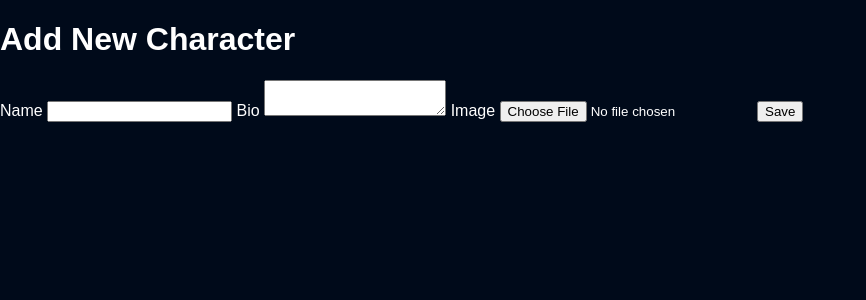
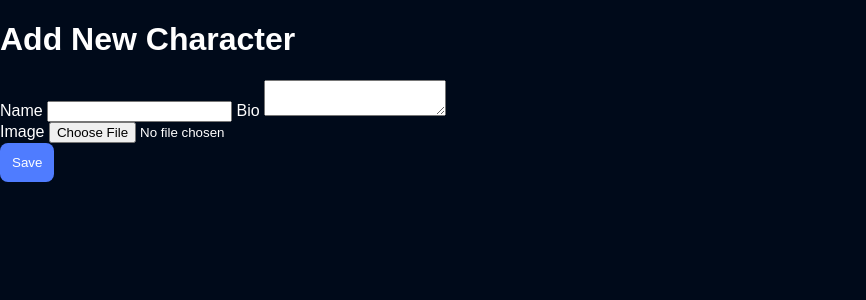
Before and after one commit to Aura-1006/class-story, a Flask app: page /add_character in a window 1280 px wide. Shown: the top 300 px of the page, without its empty margins (0-866 px from the left). Run offline with Flask 3, Linux system fonts and the light colour scheme.

Commit message:
yeni bir iki şey sadece

```diff
--- a/static/style.css
+++ b/static/style.css
@@ -47,3 +47,39 @@ body {
   border-radius: 10px;
   box-shadow: 0 0 15px rgba(255,255,255,0.1);
 }
+
+ add.-page {
+  margin-left: 240px;
+  padding: 20px;
+ }
+ add.title {
+  margin-bottom: 30px;
+ }
+ add.form{
+  display: 1;
+  gap: 30px;
+ }
+ .add-left {
+  flex: 1;
+  display: flex;
+  flex-direction: column;
+  gap: 15px;
+ }
+ .add-right {
+  flex: 1;
+  display: flex;
+  flex-direction: column;
+  gap: 15px;
+ }
+ .add-right inpu[type="file"] {
+ height: 200px;
+ }
+ .save-btn {
+  margin-top: auto;
+padding: 12px;
+background: #4f7cff;
+border: none;
+border-radius: 8px;
+color: white;
+cursor: pointer;
+ }
--- a/templates/add.html
+++ b/templates/add.html
@@ -1,3 +1,4 @@
+<!DOCTYPE html>
 <!DOCTYPE html>
 <html lang="en">
 <head>
@@ -5,24 +6,37 @@
   <title>Add Character</title>
   <link rel="stylesheet" href="{{ url_for('static', filename='style.css') }}">
 </head>
+
 <body>
+
+
+  <div class="add-page">
 
     <h1>Add New Character</h1>
 
-<form method="POST" enctype="multipart/form-data">
+    <form method="POST" enctype="multipart/form-data" class="add-form">
 
+
+      <div class="form-left">
         <label>Name</label>
         <input type="text" name="name">
 
         <label>Bio</label>
         <textarea name="bio"></textarea>
+      </div>
 
+
+      <div class="form-right">
         <label>Image</label>
         <input type="file" name="image">
+      </div>
 
-    <button type="submit">Save</button>
+
+      <button type="submit" class="save-btn">Save</button>
 
     </form>
 
+  </div>
+
 </body>
 </html>
--- a/templates/index.html
+++ b/templates/index.html
@@ -4,7 +4,7 @@
     <meta charset="UTF-8">
     <title>Class Story</title>
 
-    <!-- Connect CSS -->
+
     <link rel="stylesheet" href="{{ url_for('static', filename='style.css') }}">
 </head>
 <body>
```
Lines whose indentation alone changed are shown as unchanged.
